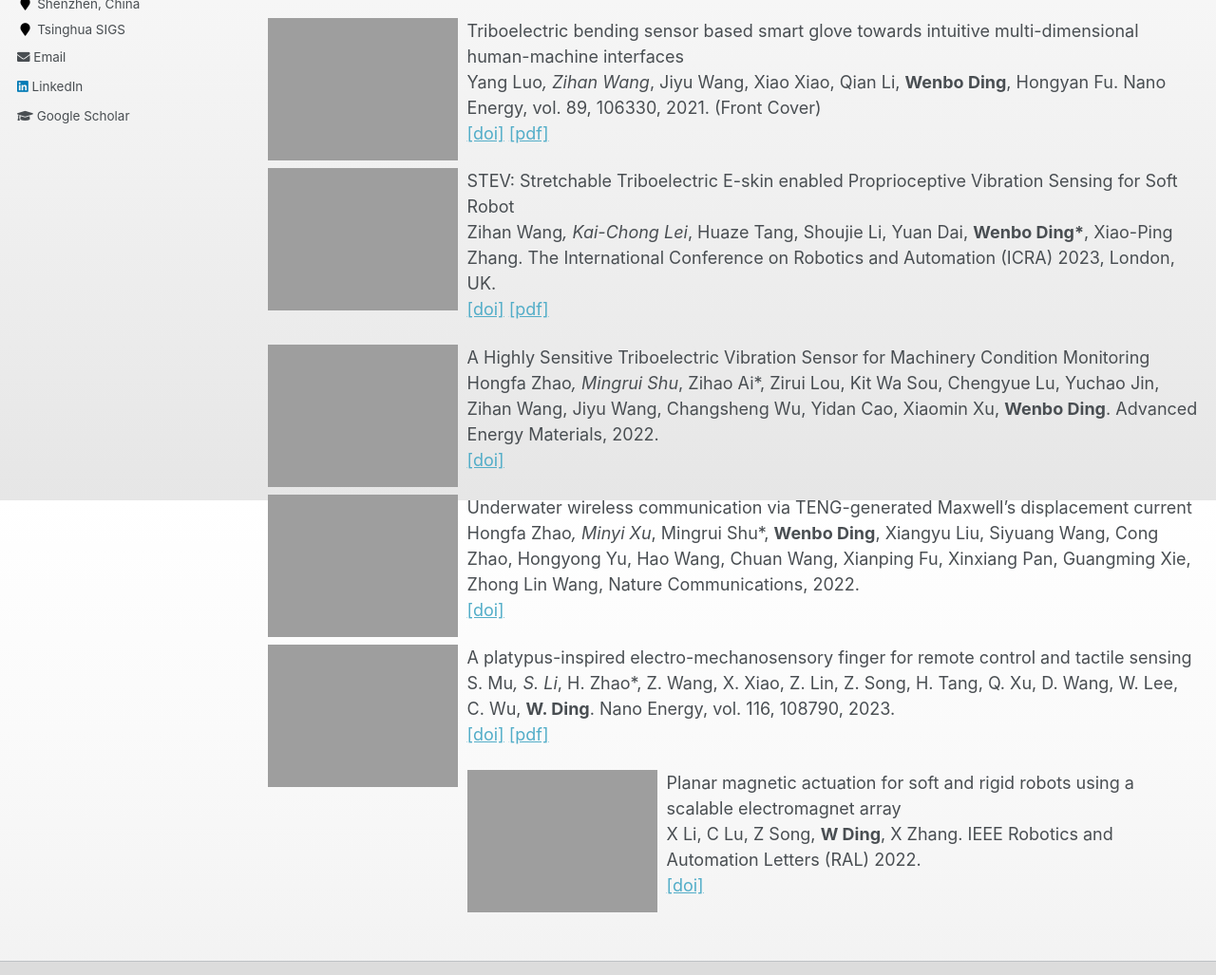
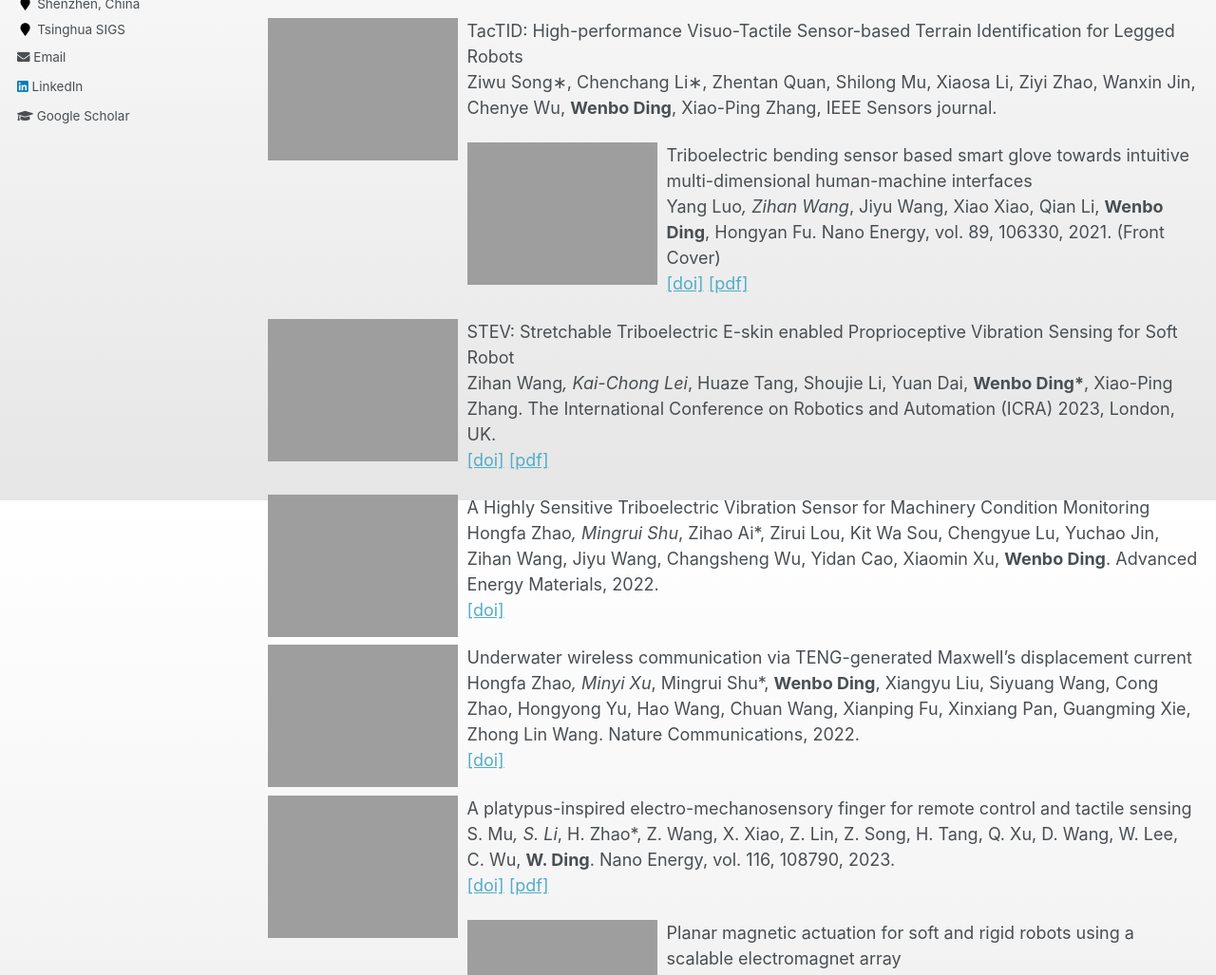
Before and after one commit to whenboy07/whenboy07.github.io, a Jekyll site: the page built from _pages/research.md, in a window 1280 px wide and 1400 px high, cut to the strip 373-1400 px from the top of the window. Shown: the whole strip at 95% size. Built offline with Jekyll 4.4.1, drawn with Linux system fonts in a browser that asks for light colours.

Commit message:
update reaserach and news

```diff
--- a/_pages/research.md
+++ b/_pages/research.md
@@ -22,6 +22,10 @@ SATac: A Thermoluminescence Enabled Tactile Sensor for Concurrent Perception of
 Z. Song*, R. Yu*, X. Zhang, K. Sou, S. Mu, D. Peng, X. Zhang, **W. Ding**. The International Conference on Robotics and Automation (ICRA) 2024.<br />
 [[paper]](https://arxiv.org/abs/2402.00585)<br /> -->
 
+<img align="left" width="200" style="margin-right: 10px" src="{{ site.url }}/images/research/tactid.gif" alt="...">
+TacTID: High-performance Visuo-Tactile Sensor-based Terrain Identification for Legged Robots<br />
+Ziwu Song∗, Chenchang Li∗, Zhentan Quan, Shilong Mu, Xiaosa Li, Ziyi Zhao, Wanxin Jin, Chenye Wu, **Wenbo Ding**, Xiao-Ping Zhang, IEEE Sensors journal.<br />
+
 <img align="left" width="200" style="margin-right: 10px" src="{{ site.url }}/images/research/BA-TENG.gif" alt="...">
 Triboelectric bending sensor based smart glove towards intuitive multi-dimensional human-machine interfaces<br />
 Yang Luo*, Zihan Wang*, Jiyu Wang, Xiao Xiao, Qian Li, **Wenbo Ding**, Hongyan Fu. Nano Energy, vol. 89, 106330, 2021. (Front Cover)<br />
@@ -39,7 +43,7 @@ Hongfa Zhao*, Mingrui Shu*, Zihao Ai*, Zirui Lou, Kit Wa Sou, Chengyue Lu, Yucha
 
 <img align="left" width="200" style="margin-right: 10px" src="{{ site.url }}/images/research/underwater.gif" alt="...">
 Underwater wireless communication via TENG-generated Maxwell’s displacement current <br />
-Hongfa Zhao*, Minyi Xu*, Mingrui Shu*, **Wenbo Ding**, Xiangyu Liu, Siyuang Wang, Cong Zhao, Hongyong Yu, Hao Wang, Chuan Wang, Xianping Fu, Xinxiang Pan, Guangming Xie, Zhong Lin Wang, Nature Communications, 2022. <br />
+Hongfa Zhao*, Minyi Xu*, Mingrui Shu*, **Wenbo Ding**, Xiangyu Liu, Siyuang Wang, Cong Zhao, Hongyong Yu, Hao Wang, Chuan Wang, Xianping Fu, Xinxiang Pan, Guangming Xie, Zhong Lin Wang. Nature Communications, 2022. <br />
 [[doi]](https://doi.org/10.1038/s41467-022-31042-8) <br />
 
 <img align="left" width="200" style="margin-right: 10px" src="{{ site.url }}/images/research/EM-finger.gif" alt="...">
```
Also changed, not shown: _pages/about.md (+1 -0 lines), _pages/news.md (+1 -0 lines), 1 other file.
